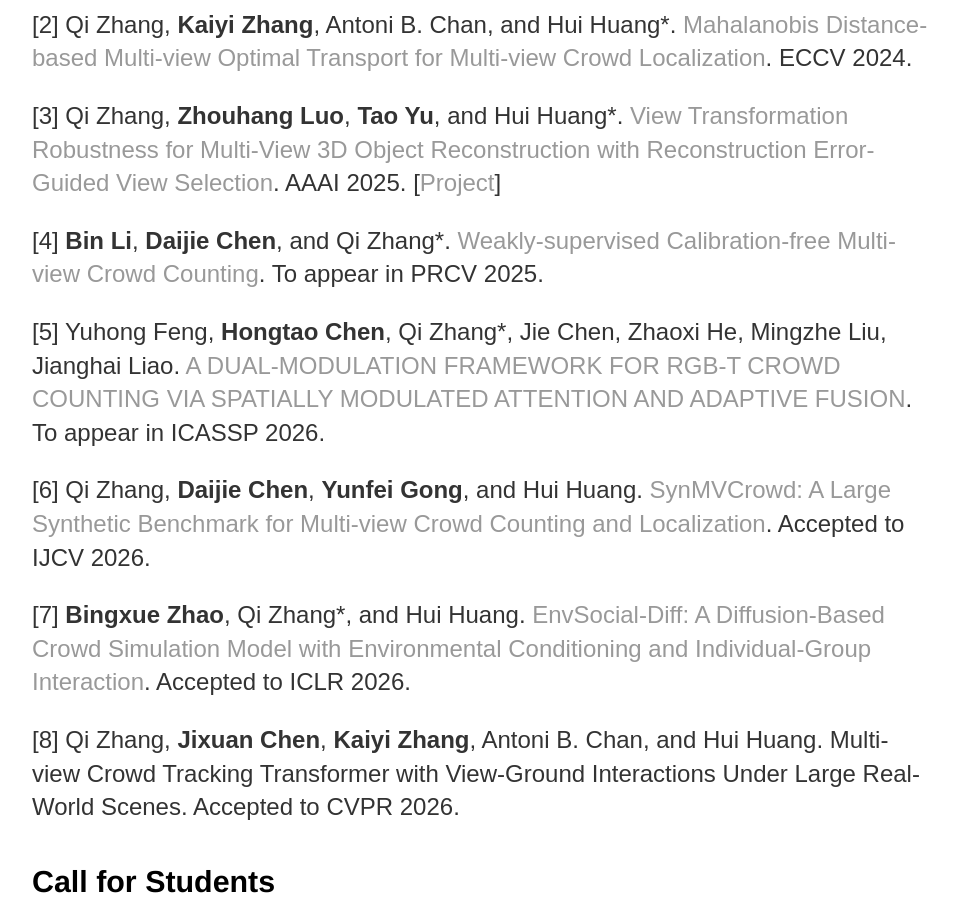
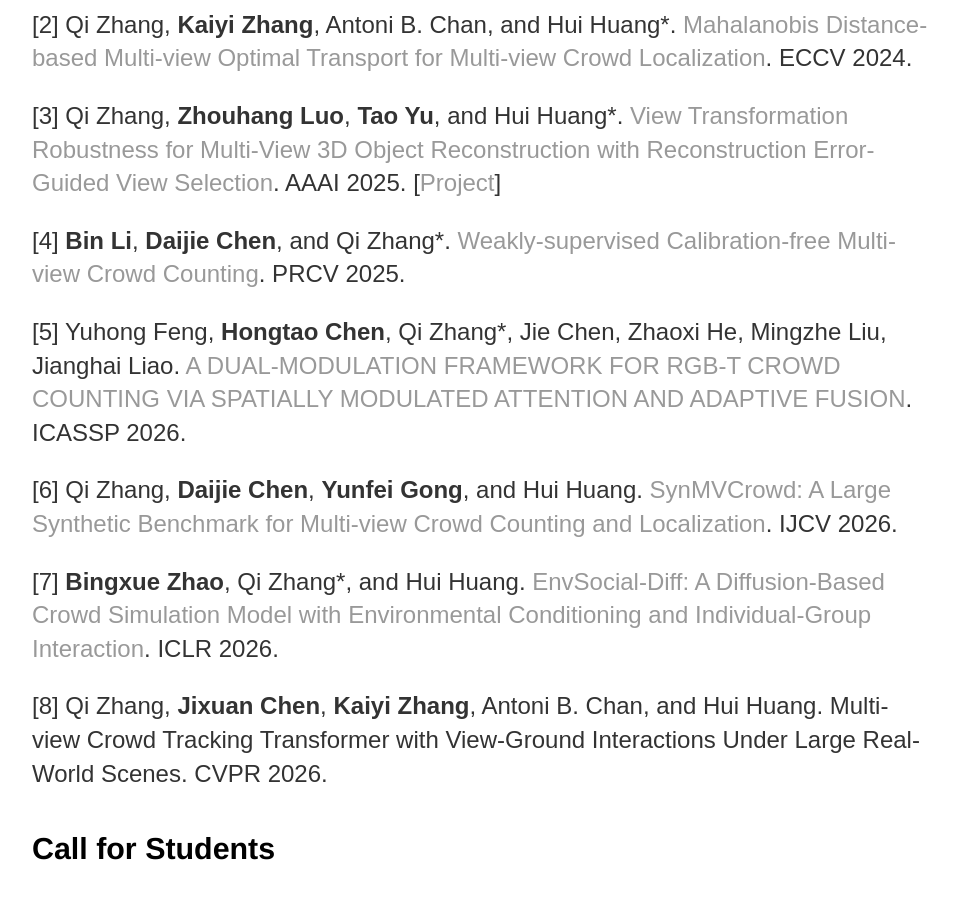
Before and after one commit to zqyq/zqyq.github.io, a Jekyll site: the page built from group/index.html, in a window 1280 px wide and 900 px high, scrolled down 3748 px. Shown: the whole window, without its empty margins (160-1118 px from the left). Built offline with Jekyll 4.4.1, drawn with Linux system fonts in a browser that asks for light colours.

Commit message:
Update group page layout and content

```diff
--- a/group/index.html
+++ b/group/index.html
@@ -140,15 +140,19 @@
 <p>[2] Qi Zhang, <strong>Kaiyi Zhang</strong>, Antoni B. Chan, and Hui Huang*. <a href='https://vcc.tech/research/2024/MVOT'> Mahalanobis Distance-based Multi-view Optimal Transport for Multi-view Crowd Localization</a>. ECCV 2024. </p>
 <p>[3] Qi Zhang, <strong>Zhouhang Luo</strong>, <strong>Tao Yu</strong>, and Hui Huang*. <a href='https://arxiv.org/abs/2412.11428'>View Transformation Robustness for Multi-View 3D Object Reconstruction with Reconstruction Error-Guided View Selection</a>. AAAI 2025.
 				[<a href="https://vcc.tech/research/2025/VTR">Project</a>]</p>
-<p>[4] <strong>Bin Li</strong>, <strong>Daijie Chen</strong>, and Qi Zhang*. <a href=''>Weakly-supervised Calibration-free Multi-view Crowd Counting</a>. To appear in PRCV 2025.
+<p>[4] <strong>Bin Li</strong>, <strong>Daijie Chen</strong>, and Qi Zhang*. <a href=''>Weakly-supervised Calibration-free Multi-view Crowd Counting</a>. PRCV 2025.
 				</p>
-<p> [5] Yuhong Feng, <strong>Hongtao Chen</strong>,  Qi Zhang*, Jie Chen, Zhaoxi He, Mingzhe Liu, Jianghai Liao. <a href=''>A DUAL-MODULATION FRAMEWORK FOR RGB-T CROWD COUNTING VIA SPATIALLY MODULATED ATTENTION AND ADAPTIVE FUSION</a>. To appear in ICASSP 2026.
+<p> [5] Yuhong Feng, <strong>Hongtao Chen</strong>,  Qi Zhang*, Jie Chen, Zhaoxi He, Mingzhe Liu, Jianghai Liao.
+	<a href=''>A DUAL-MODULATION FRAMEWORK FOR RGB-T CROWD COUNTING VIA SPATIALLY MODULATED ATTENTION AND ADAPTIVE FUSION</a>. ICASSP 2026.
 		</p>
-<p> [6] Qi Zhang, <strong>Daijie Chen</strong>, <strong>Yunfei Gong</strong>, and Hui Huang. <a href=''>SynMVCrowd: A Large Synthetic Benchmark for Multi-view Crowd Counting and Localization</a>. Accepted to IJCV 2026.
+<p> [6] Qi Zhang, <strong>Daijie Chen</strong>, <strong>Yunfei Gong</strong>, and Hui Huang.
+	<a href=''>SynMVCrowd: A Large Synthetic Benchmark for Multi-view Crowd Counting and Localization</a>. IJCV 2026.
 		</p>
 
-<p> [7] <strong>Bingxue Zhao</strong>,  Qi Zhang*, and Hui Huang. <a href=''>EnvSocial-Diff: A Diffusion-Based Crowd Simulation Model with Environmental Conditioning and Individual-Group Interaction</a>. Accepted to ICLR 2026.
-<p> [8] Qi Zhang, <strong>Jixuan Chen</strong>, <strong>Kaiyi Zhang</strong>, Antoni B. Chan, and Hui Huang. Multi-view Crowd Tracking Transformer with View-Ground Interactions Under Large Real-World Scenes. Accepted to CVPR 2026.
+<p> [7] <strong>Bingxue Zhao</strong>,  Qi Zhang*, and Hui Huang.
+	<a href=''>EnvSocial-Diff: A Diffusion-Based Crowd Simulation Model with Environmental Conditioning and Individual-Group Interaction</a>. ICLR 2026.
+<p> [8] Qi Zhang, <strong>Jixuan Chen</strong>, <strong>Kaiyi Zhang</strong>, Antoni B. Chan, and Hui Huang.
+	Multi-view Crowd Tracking Transformer with View-Ground Interactions Under Large Real-World Scenes. CVPR 2026.
 
 <h4> Call for Students</h4>
 <ul class="contacts">
```
